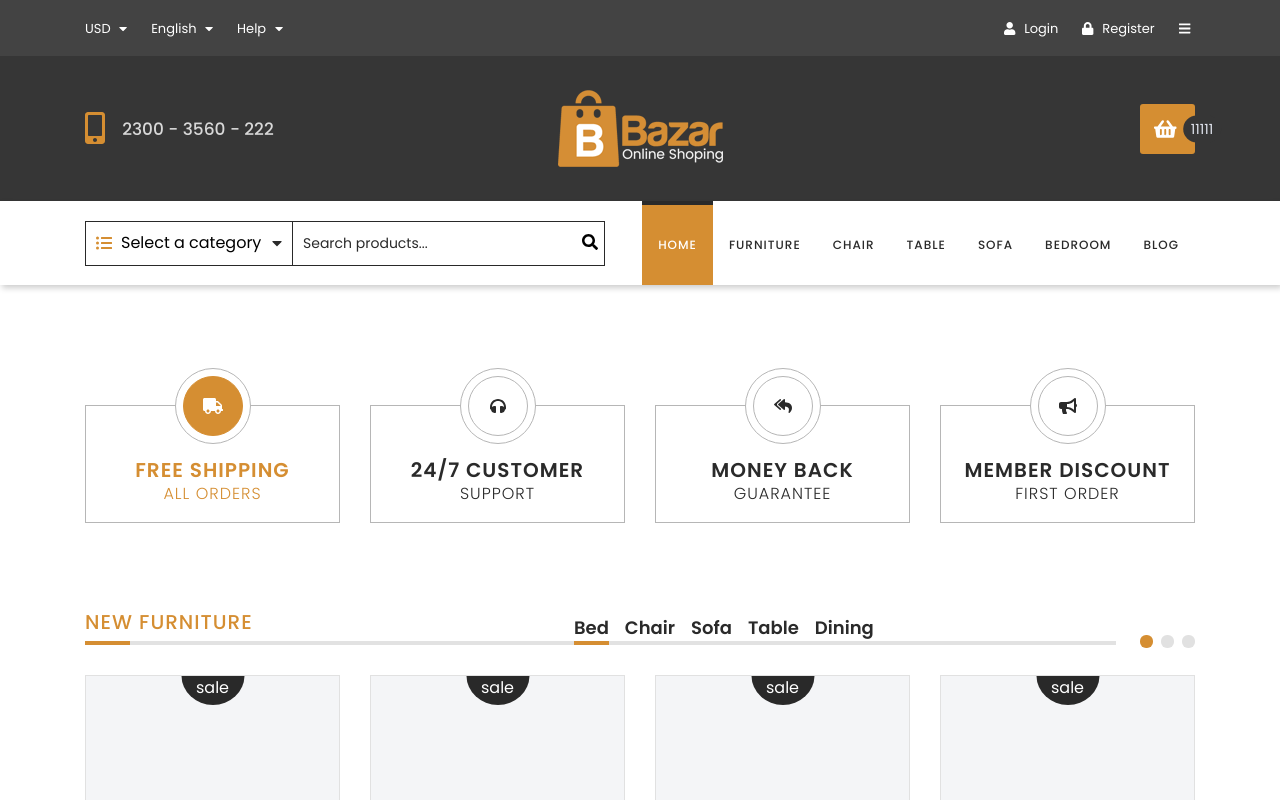
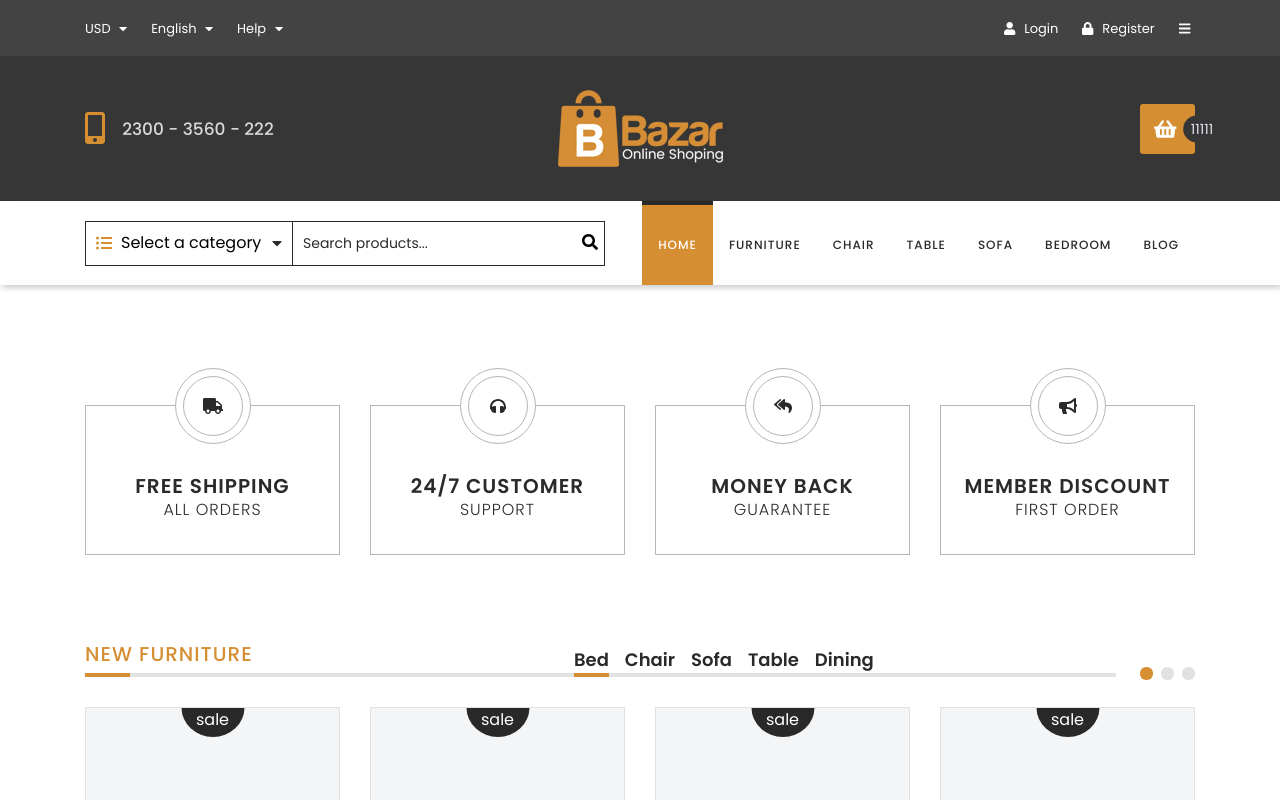
Before and after one commit to matwjablonski/kodilla-wdp-2505-01, a React (Create React App) app: page / in a window 1280 px wide. Shown: the top 800 px of the page. Built offline with nearby package versions, Linux system fonts and the light colour scheme.

Commit message:
Usunąłem klase active, dodałem hover na komponencie FeatureBox (WDP-2505-01)

```diff
--- a/src/components/common/FeatureBox/FeatureBox.js
+++ b/src/components/common/FeatureBox/FeatureBox.js
@@ -5,21 +5,20 @@ import { FontAwesomeIcon } from '@fortawesome/react-fontawesome';
 
 import styles from './FeatureBox.module.scss';
 
-const FeatureBox = ({ active, icon, children }) => (
-  <div className={styles.root + (active ? ' ' + styles.active : '')}>
+const FeatureBox = ({ icon, children }) => (
+  <a href='#' className={styles.root}>
     {icon && (
       <div className={styles.iconWrapper}>
         <FontAwesomeIcon className={styles.icon} icon={icon} />
       </div>
     )}
     <div className={styles.content}>{children}</div>
-  </div>
+  </a>
 );
 
 FeatureBox.propTypes = {
   children: PropTypes.node,
   icon: PropTypes.object,
-  active: PropTypes.bool,
 };
 
 export default FeatureBox;
--- a/src/components/common/FeatureBox/FeatureBox.module.scss
+++ b/src/components/common/FeatureBox/FeatureBox.module.scss
@@ -1,9 +1,26 @@
 @import "../../../styles/settings.scss";
 
 .root {
+  display: block;
   border: 1px solid #b6b6b6;
   text-align: center;
   margin-top: 40px;
+
+  &:hover {
+    border-color: $primary;
+
+    .content {
+    color: $primary;
+    }
+
+    .iconWrapper {
+      color: $primary;
+
+      &::after {
+        border-color: $primary;
+      }
+    }
+  }
 
   .iconWrapper {
     height: 60px;
@@ -49,6 +66,7 @@
     text-transform: uppercase;
     color: rgb(42, 42, 42);
     margin-top: -0.5rem;
+    padding: 1rem 0;
     letter-spacing: 1px;
     font-weight: 300;
 
@@ -61,18 +79,4 @@
     }
   }
 
-  &.active {
-    .iconWrapper {
-      color: #ffffff;
-
-      &::after {
-        background-color: $primary;
-        border-color: $primary;
-      }
-    }
-
-    .content {
-      color: $primary;
-    }
-  }
 }
--- a/src/components/features/FeatureBoxes/FeatureBoxes.js
+++ b/src/components/features/FeatureBoxes/FeatureBoxes.js
@@ -16,7 +16,7 @@ const FeatureBoxes = () => (
     <div className='container'>
       <div className='row'>
         <div className='col'>
-          <FeatureBox icon={faTruck} active>
+          <FeatureBox icon={faTruck}>
             <h5>Free shipping</h5>
             <p>All orders</p>
           </FeatureBox>
```
